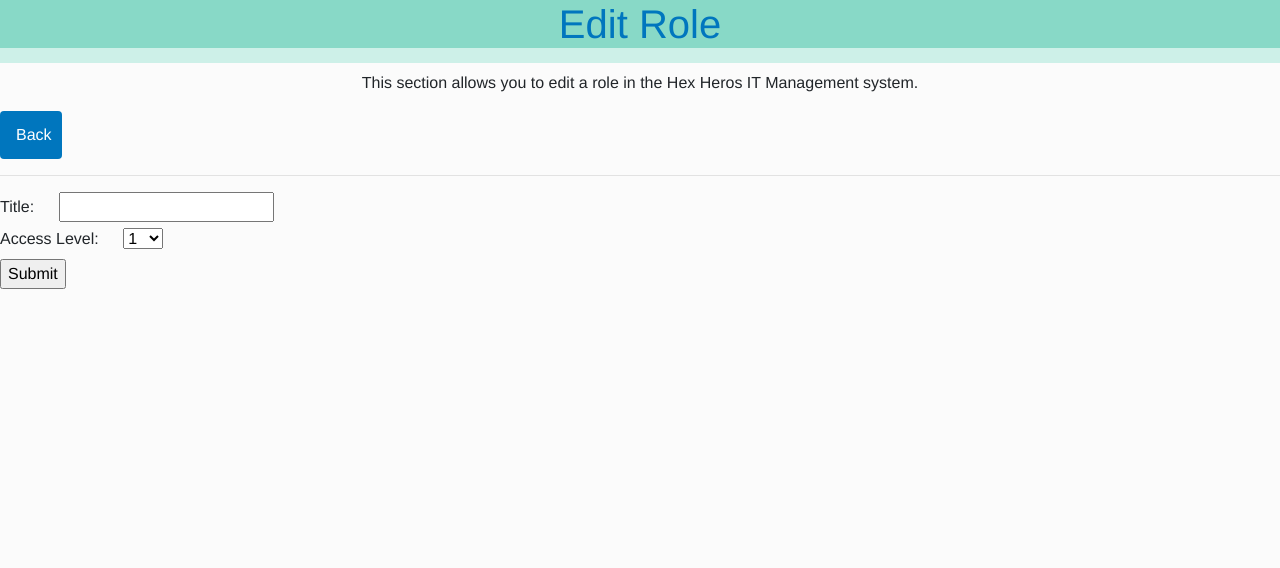
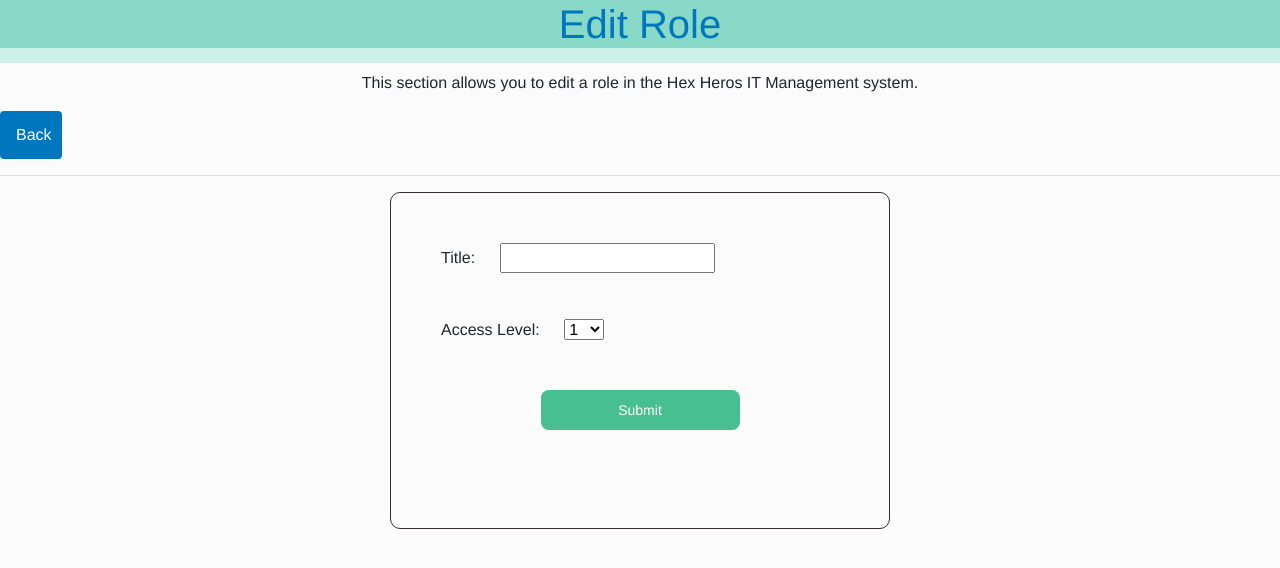
Before and after one commit to HexHeros/IT-Managment, a Flask app: template templates/edit_role.html in a window 1280 px wide. Shown: the top 568 px of the page. Run offline with Flask 2, Linux system fonts and the light colour scheme; the template is opened without the code that fills it, so the values that code supplies are empty; some libraries are stand-ins or nearby versions.

Commit message:
Update edit_role.html

```diff
--- a/templates/edit_role.html
+++ b/templates/edit_role.html
@@ -26,12 +26,15 @@
     <br>
     <hr>
 
-    <div>
+    <div class="container">
         <form action="/edit_role/{{ roles[0].role_id }}" method="POST">
             <input type="hidden" id="role_id" name="role_id" value="{{ roles[0].role_id }}">
+            <div class="form-group">
                 <label for="title">Title:</label>
                 <input type="text" id="title" name="title" value="{{ roles[0].title }}" required>
+            </div>
             <br>
+            <div class="form-group">
                 <label for="access_level">Access Level:</label>
                 <select id="access_level" name="access_level">
                     <option value="1">1</option>
@@ -45,8 +48,9 @@
                     <option value="9">9</option>
                     <option value="10">10</option>
                 </select>
+            </div>
             <br>
-            <input type="submit" value="Submit"><br>
+            <input type="submit" class ="button-1" value="Submit"><br>
             <br>
         </form>
     </div>
```
Lines whose indentation alone changed are shown as unchanged.
